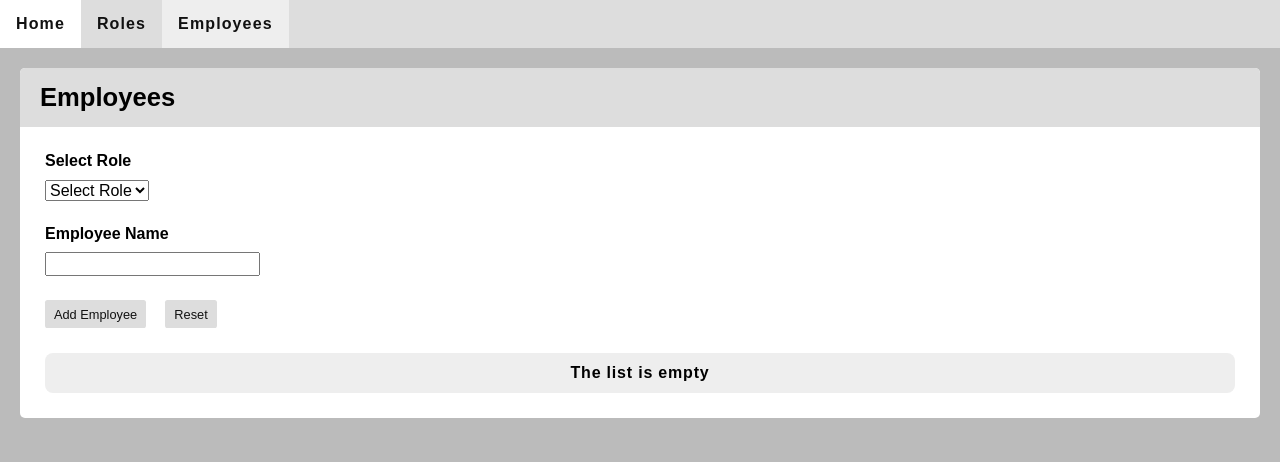
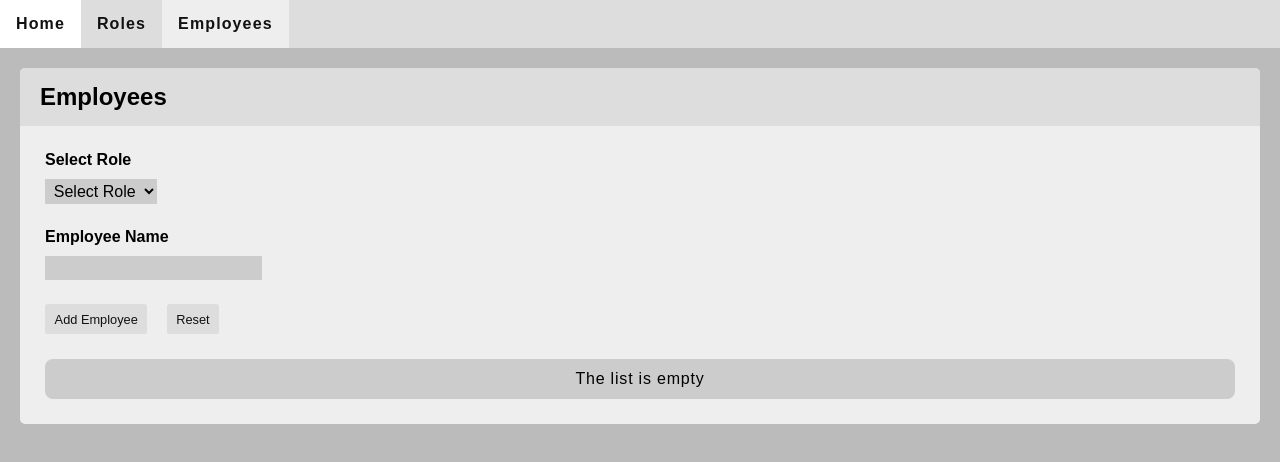
Before and after one commit to fichorka/react-redux-app, a React app: page /employees in a window 1280 px wide. Shown: the top 462 px of the page. Built offline with nearby package versions, Linux system fonts and the light colour scheme.

Commit message:
Update style.scss

```diff
--- a/src/style.scss
+++ b/src/style.scss
@@ -1,3 +1,14 @@
+$font-size: 16px;
+$color-inverse-0: #000;
+$color-inverse-1: #111;
+$color-inverse-2: #222;
+$color-inverse-3: #333;
+$color-theme-0: #fff;
+$color-theme-1: #eee;
+$color-theme-2: #ddd;
+$color-theme-3: #ccc;
+$color-warning: #b33;
+
 body {
   font: 16px "arial", sans-serif;
   background: #bbb;
@@ -17,11 +28,11 @@ body {
 /* Component: Navbar */
 .navbar {
 	display: block;
-  background: #ddd;
+  background: $color-theme-2;
   a {
     font-weight: bold;
     text-align: center;
-    color: #111;
+    color: $color-inverse-1;
     display: block;
     line-height: 3em;
     padding: 0 1em;
@@ -30,11 +41,11 @@ body {
   }
 
   a.active {
-    background: #eee
+    background: $color-theme-1
   }
 
   a:hover {
-    background: #fff;
+    background: $color-theme-0;
   }
 }
 
@@ -49,13 +60,13 @@ body {
 .group {
 
   margin: 20px 10px;
-  background: #fff;
+  background: $color-theme-1;
 	border-radius: 5px;
 
   .title {
     padding: 15px 20px;
-    font-size: 1.6em;
-    background: #ddd;
+		font-size: 1.5em;
+    background: $color-theme-2;
     border-radius: 5px 5px 0 0;
   }
 
@@ -82,8 +93,8 @@ body {
 	  border-top-left-radius: 0.5em;
 	  border-top-right-radius: 0.5em;
 	  font-weight: bold;
-	  background: #111;
-	  color: #eee;
+	  background: $color-inverse-1;
+	  color: $color-theme-1;
 	}
 
 	.row:last-of-type {
@@ -92,16 +103,16 @@ body {
 	}
 
 	.row:nth-of-type(odd) {
-	  background: #eee;
+	  background: $color-theme-2;
 	}
 
 	.row:nth-of-type(even) {
-	  background: #ccc;
+	  background: $color-theme-3;
 	}
 
 	.data-cell {
 	  box-sizing: border-box;
-	  border-right: 0.1em solid #fff;
+	  border-right: 0.1em solid $color-theme-0;
 	  overflow: hidden;
 	  text-overflow: ellipsis;
 	  white-space: nowrap;
@@ -130,8 +141,8 @@ body {
 	}
 
 	.action-cell:hover {
-	  background: #000;
-	  color: #fff;
+	  background: $color-inverse-0;
+	  color: $color-theme-0;
 	}
 
 	.data-cell:last-of-type {
@@ -141,11 +152,10 @@ body {
 	.status {
 	  display: block;
 		text-align: center;
-		font-weight: bold;
 		letter-spacing: 0.05em;
 	  line-height: 2.5em;
 	  height: 2.5em;
-	  background: #eee;
+	  background: $color-theme-3;
 	  border-radius: 0.5em;
 	}
 }
@@ -155,8 +165,16 @@ body {
   .input {
     display: inline-block;
     font-size: 1em;
-    margin: 0.6em 0 1.5em;
-  }
+		margin: 0.6em 0 1.5em;
+		border: none;
+		background: $color-theme-3;
+		padding: 0.2em 0.3em;
+	}
+
+	.input:focus {
+		background: $color-theme-0;
+		outline: none;
+	}
 
   .input-label {
     display: block;
@@ -165,24 +183,23 @@ body {
 
   .button {
     border: none;
-    background: #ddd;
+    background: $color-theme-2;
     font-size: 0.8em;
-    color: #111;
+    color: $color-inverse-1;
     border-radius: 0.2em;
-    padding: 0.5em 0.7em;
+    padding: 0.6em 0.75em;
     display: block;
     margin: 1em 1.5em 0 0;
   }
 
   .button:hover {
-    background-color: #111;
-    color: #eee;
+    background-color: $color-theme-0;
   }
 
   .input-error {
     display: inline-block;
     margin: 0 1em;
-    color: #b33;
+    color: $color-warning;
   }
 }
 
```
